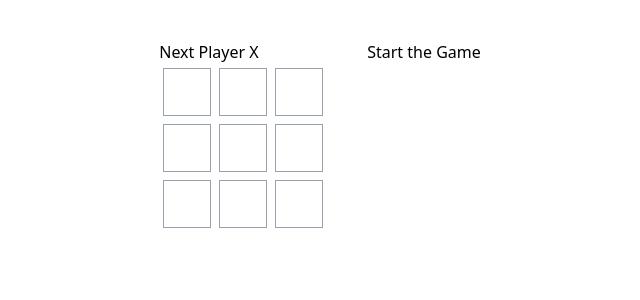
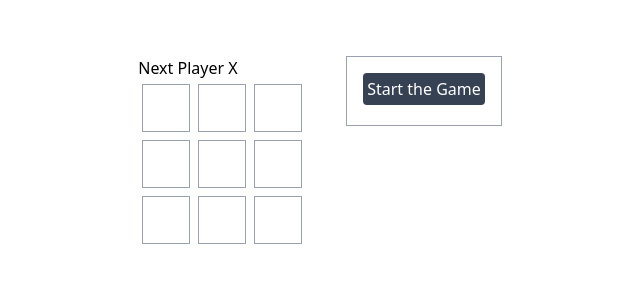
Before and after one commit to zunayed-arp/React-Tic-Tac-Toe, a React (Vite) app: page / in a window 1280 px wide. Shown: the top 300 px of the page, without its empty margins (340-980 px from the left). Built offline with nearby package versions, Linux system fonts and the light colour scheme.

Commit message:
added css to li

```diff
--- a/src/components/Game.jsx
+++ b/src/components/Game.jsx
@@ -17,7 +17,7 @@ export default function Game() {
   }
 
   return (
-    <div className="flex justify-center">
+    <div className="flex justify-center p-4">
       <div className="mr-10 ml-10 mt-10 ">
         <Board xIsNext={xIsNext} squares={currentSquares} onPlay={handlePlay} />
       </div>
--- a/src/components/History.jsx
+++ b/src/components/History.jsx
@@ -7,10 +7,8 @@ export default function History({ history, setCurrentMove, setXIsNext }) {
       description = `Start the Game`;
     }
     return (
-      <li key={move}>
-        <button className="mb-2" onClick={() => jumpTo(move)}>
-          {description}
-        </button>
+      <li className="bg-gray-700 text-white mb-1 p-1 rounded-sm" key={move}>
+        <button onClick={() => jumpTo(move)}>{description}</button>
       </li>
     );
   });
@@ -21,7 +19,7 @@ export default function History({ history, setCurrentMove, setXIsNext }) {
   }
   return (
     <>
-      <ol className="">{moves}</ol>
+      <ol className="border border-gray-400 p-4">{moves}</ol>
     </>
   );
 }
```
